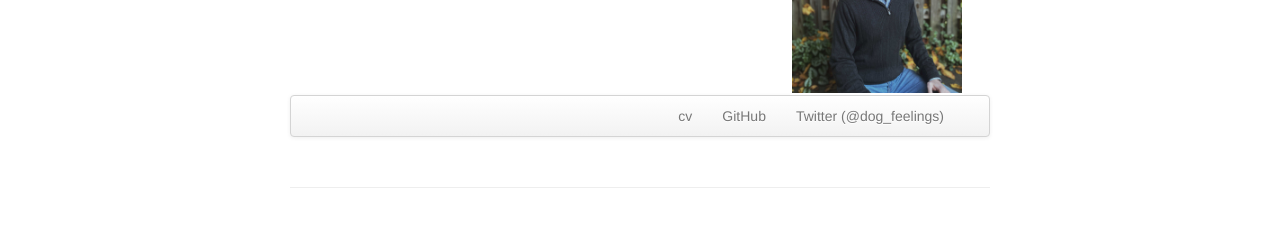
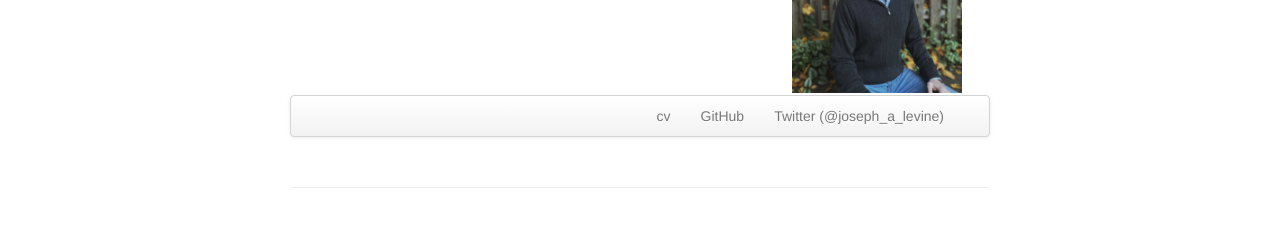
Before and after one commit to joseph-a-levine/old_website, a Jekyll site: the page built from index.md, in a window 1280 px wide. Shown: the part 391-618 px from the top of the page. Built offline with Jekyll 4.4.1, drawn with Linux system fonts in a browser that asks for light colours.

Commit message:
change twitter name and maybe headshot

```diff
--- a/index.md
+++ b/index.md
@@ -38,7 +38,7 @@ the NASA Chief Economist, Air Force Office of Commercial & Economic Analysis, an
       <ul class="nav">
           <li><a href="{{ BASE_PATH }}/assets/CV.pdf">cv</a></li>
           <li><a href="https://github.com/joseph-a-levine">GitHub</a></li>
-          <li><a href="https://twitter.com/joseph_a_levine">Twitter (@dog_feelings)</a></li>
+          <li><a href="https://twitter.com/joseph_a_levine">Twitter (@joseph_a_levine)</a></li>
       </ul>
   </div>
 </div>
```
